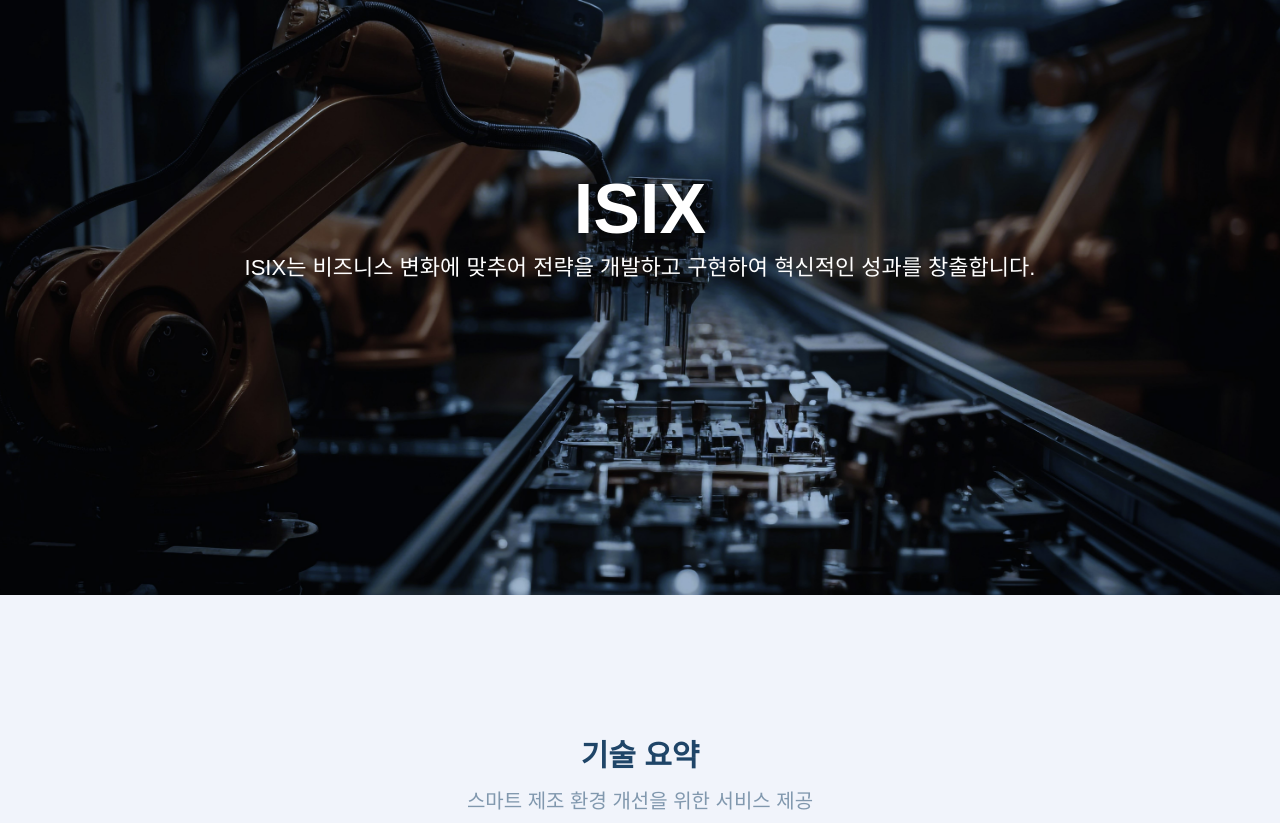
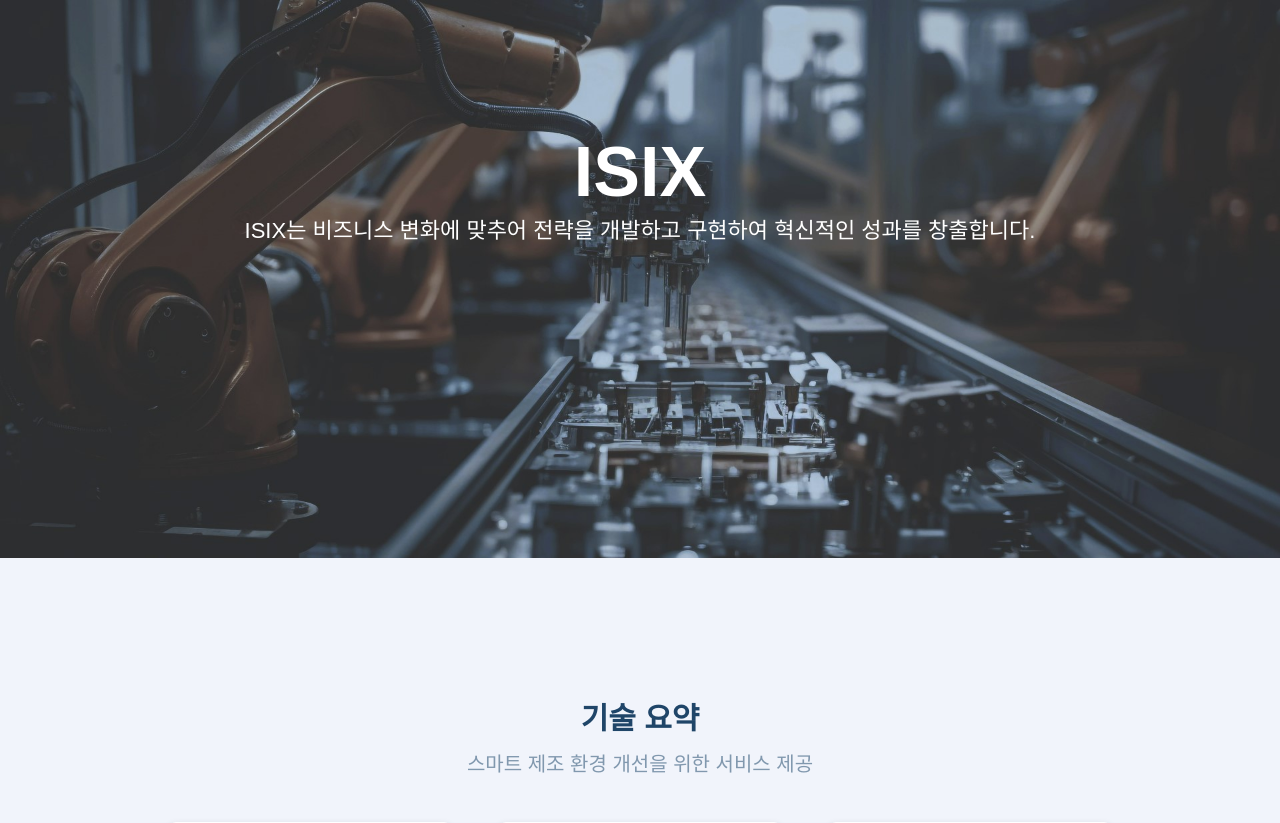
Before and after one commit to s53uni/isix-project, a Django app: page / in a window 1280 px wide. Shown: the part 74-897 px from the top of the page. Run offline with Django 4.2, Linux system fonts and the light colour scheme; parts of the project's set-up code (start-up, migrations or seed data) failed here and were passed over; some web fonts are replaced.

Commit message:
Change Main Image

```diff
--- a/mainapp/templates/mainapp/main.html
+++ b/mainapp/templates/mainapp/main.html
@@ -29,7 +29,7 @@
             <div class="row">
                 <div class="col-md-12">
                     <div class="site">
-                        <img class="site__img" src="/static/images/machine_image.jpg">
+                        <img class="site__img" src="/static/images/machine_image_update.jpg">
                         <h1 class="site__title">ISIX</h1>
                         <h2 class="site__subtitle">ISIX는 비즈니스 변화에 맞추어 전략을 개발하고 구현하여 혁신적인 성과를 창출합니다.</h2>
                     </div>
```
Also changed, not shown: static/images/machine_image_update.jpg (added).
